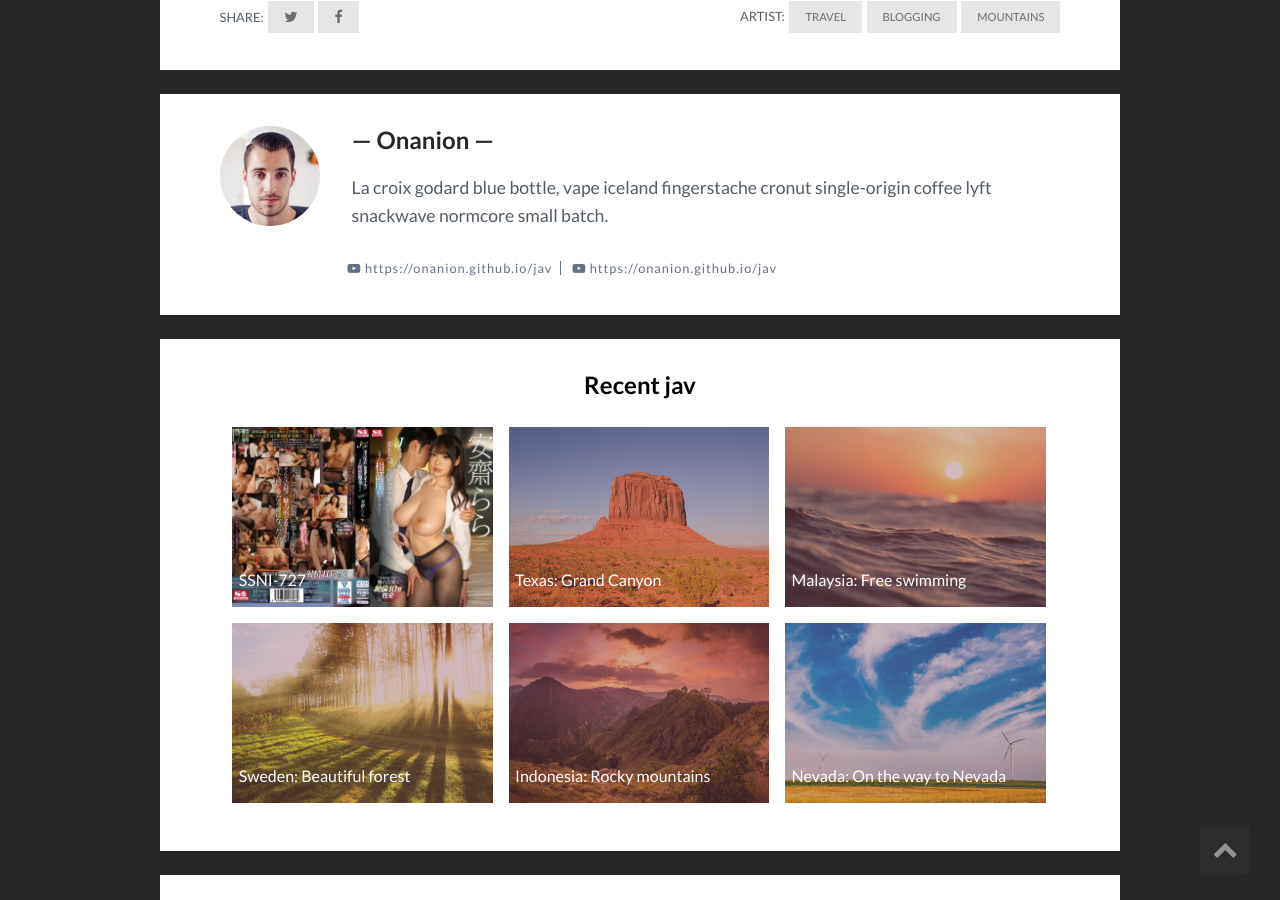
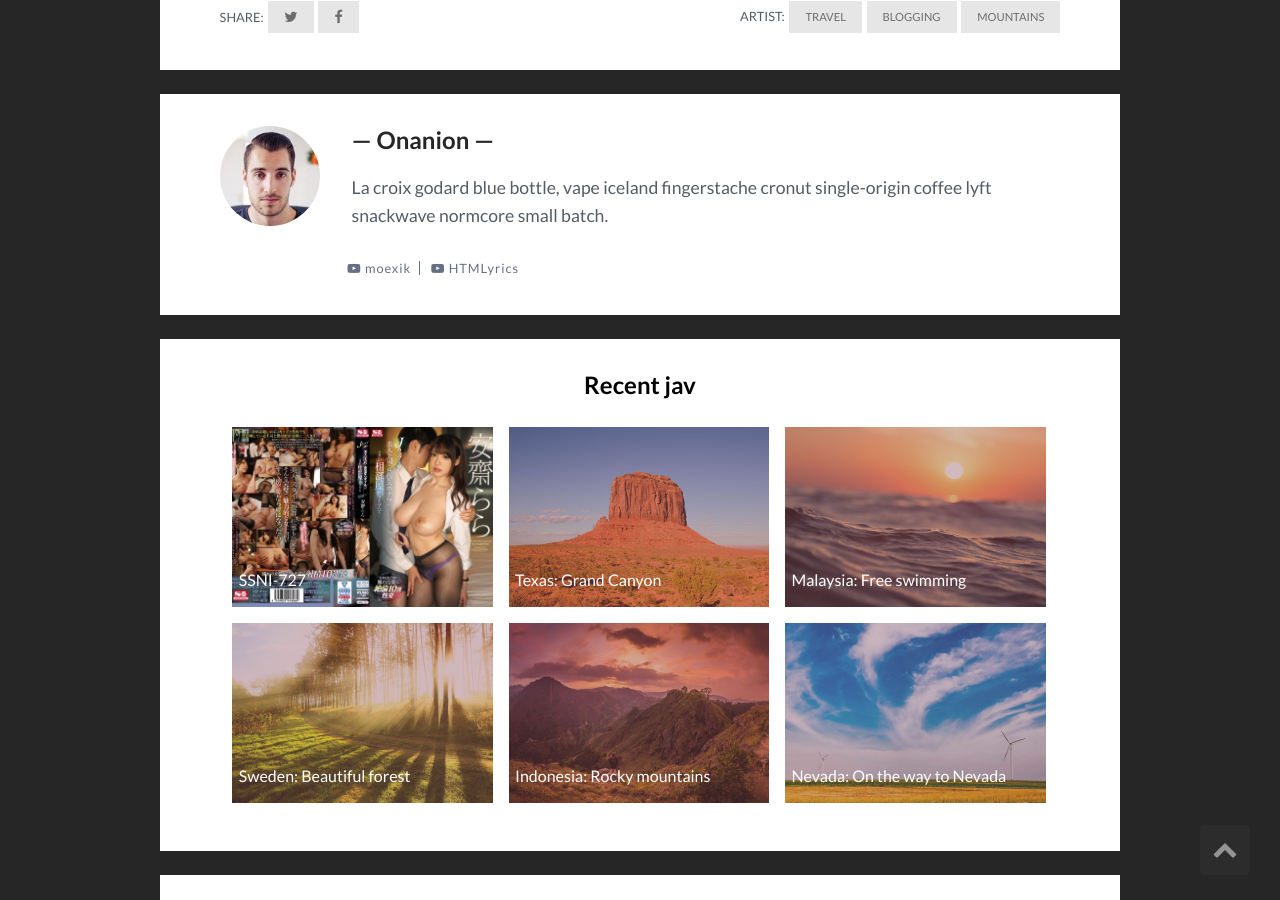
Before and after one commit to onanion/jav, a Jekyll site: the page built from _posts/2020-03-07-ssni-727.markdown, in a window 1280 px wide and 900 px high, scrolled down 1778 px. Built offline with Jekyll 4.4.1, drawn with Linux system fonts in a browser that asks for light colours; comment, search, counter and statistics services are not loaded; part of the change alters nothing that is shown.

Commit message:
Update _config.yml

```diff
--- a/_config.yml
+++ b/_config.yml
@@ -13,11 +13,13 @@ banner-desc: # add banner description
 
 # Author settings
 author-pic: face.jpg # your photo
-author-name: # your name
+author-name: Onanion # your name
 about-author: # about author
-email: your-email@domain.com # your email
-phone: (+62) # your pnone number
-website: https://onanion.github.io/jav # you website
+email: # your email
+phone: # your pnone number
+website: # you website
+ytmoexik: https://youtube.com/moexik
+ythtmlyrics: https://youtube.com/HTMLyrics
 
 # Social link
 google_url:    # add url link
```
